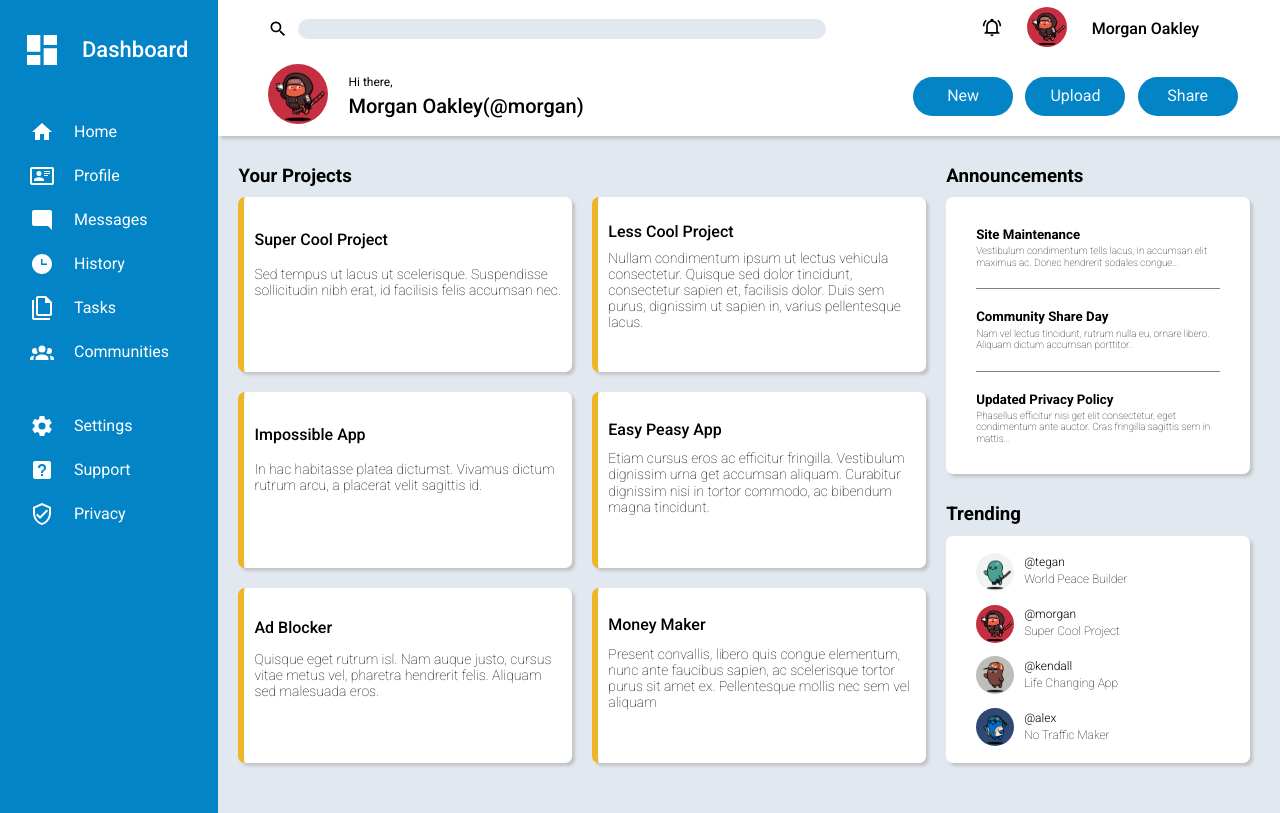
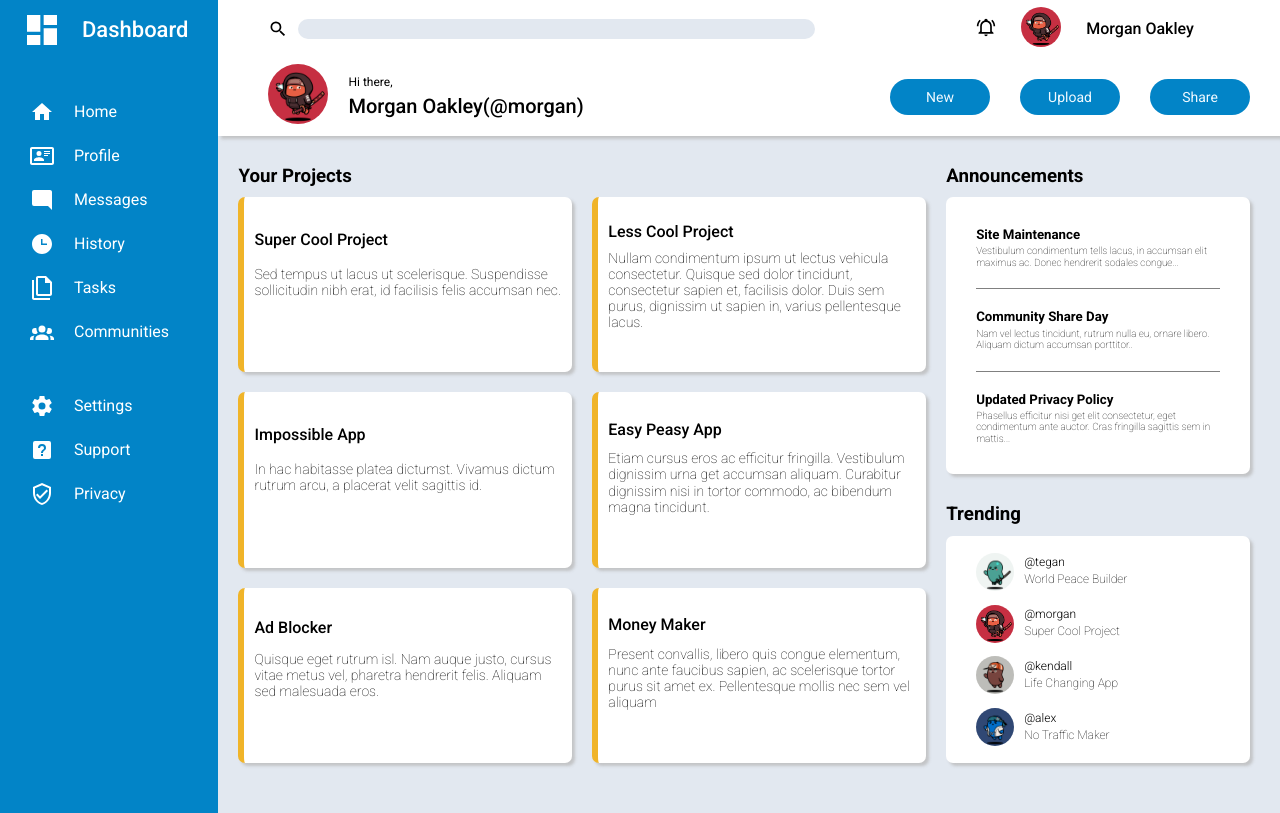
Before and after one commit to Giorgi-Tabatadze/admin-dashboard, a website: page index.html in a window 1280 px wide. Drawn offline with nearby package versions, Linux system fonts and the light colour scheme.

Commit message:
align top part of the website with eachother

```diff
--- a/style.css
+++ b/style.css
@@ -50,9 +50,10 @@ ul{
 
 .dashboard {
   margin-left: -8px;
+  margin-top: 0;
   font-size: 22px;
   font-weight: 500;
-  margin-top: 30px;
+  margin-top: 10px;
   display: flex;
   gap: 20px;
   align-items: center;
@@ -157,13 +158,15 @@ a {
 
 .bottom-header-right{
   display: flex;
-  justify-content: space-evenly;
+  justify-content: center;
+  gap: 30px;
 }
 
 
 .header-button{
   background-color: #0284c7;
   color: #f0f9ff;
+  font-size: 14px;
   padding: 10px 20px;
   border: 0px;
   border-radius: 30px;
```
